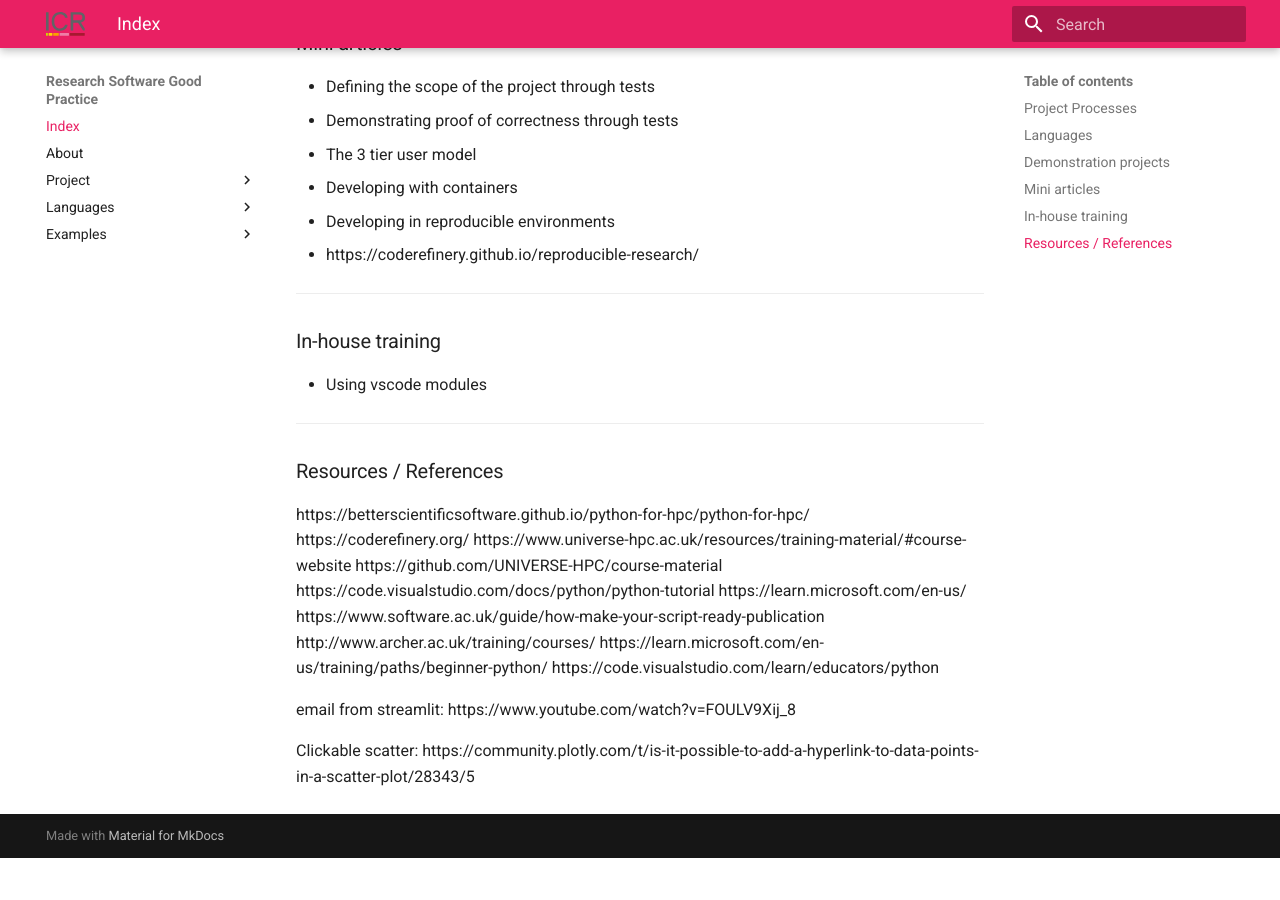
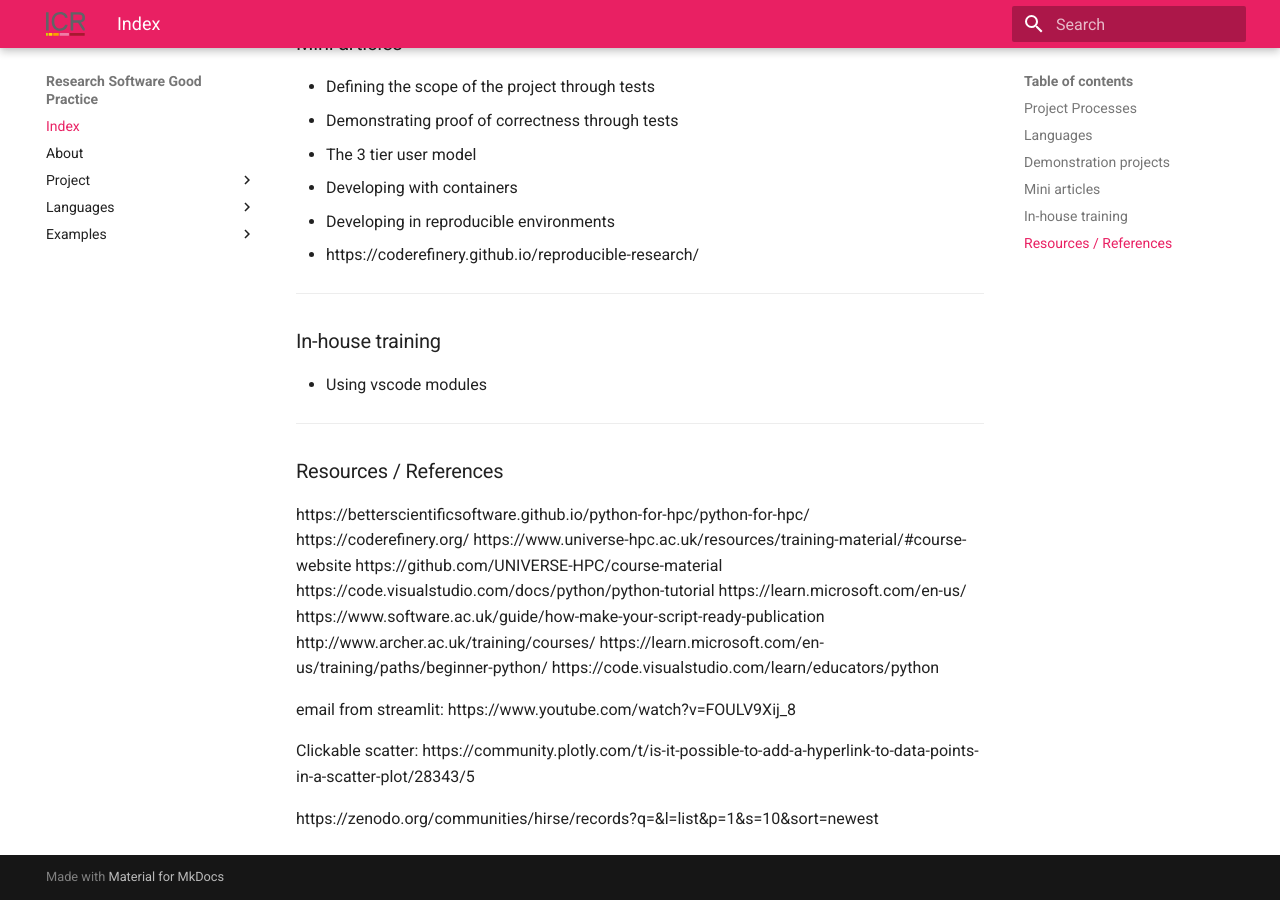
Before and after one commit to ICR-SC/good-practice, an MkDocs documentation site: the page built from docs/index.md, in a window 1280 px wide and 900 px high, scrolled down 2201 px. Built offline with MkDocs 1.6.1 and Material for MkDocs 9.7.7, drawn with Linux system fonts in a browser that asks for light colours; before the commit the page ends 3059 px from its top, so only the background shows below that; some of the changed lines change nothing that is shown.

Commit message:
References from talks

```diff
--- a/docs/index.md
+++ b/docs/index.md
@@ -129,3 +129,5 @@
 https://www.youtube.com/watch?v=FOULV9Xij_8
 
 Clickable scatter: https://community.plotly.com/t/is-it-possible-to-add-a-hyperlink-to-data-points-in-a-scatter-plot/28343/5
+
+https://zenodo.org/communities/hirse/records?q=&l=list&p=1&s=10&sort=newest
```
